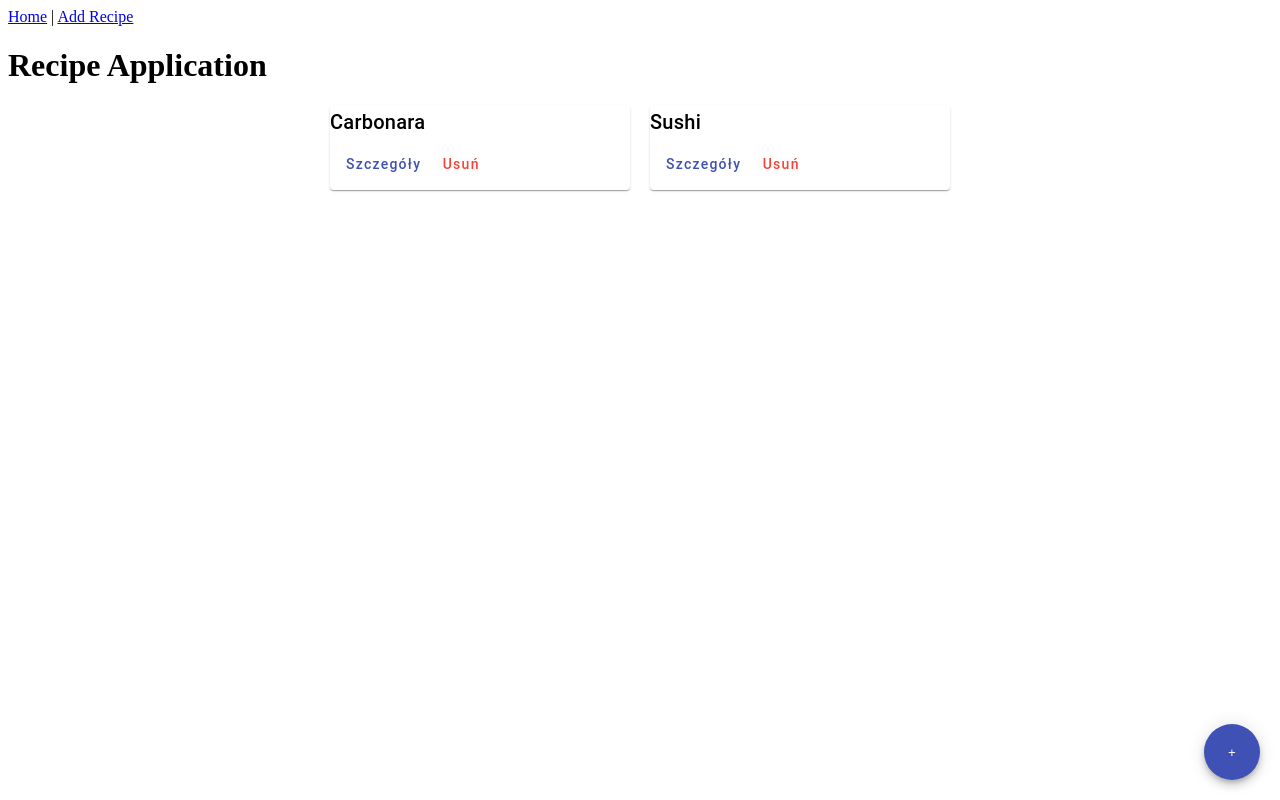
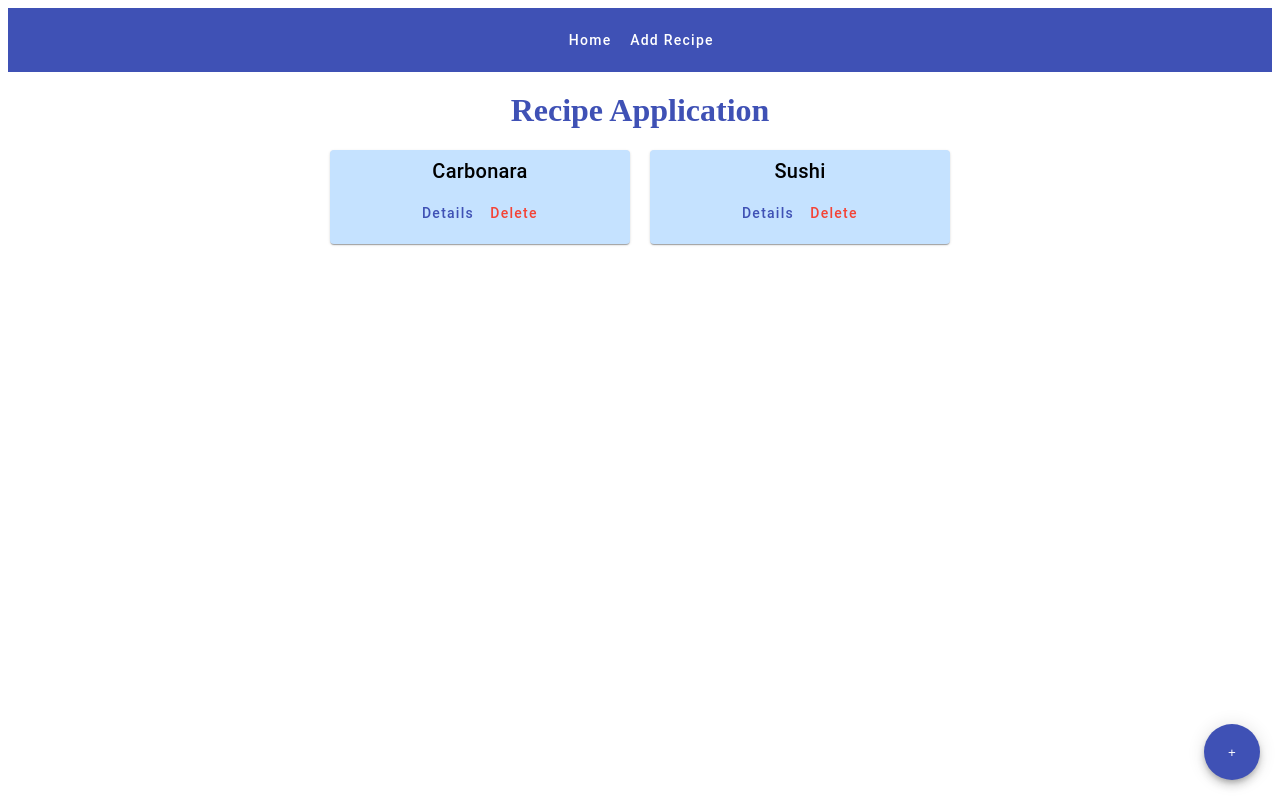
Before and after one commit to ZuzRad/Recipe-Application, an Angular app: page / in a window 1280 px wide. Built offline with nearby package versions, Linux system fonts and the light colour scheme.

Commit message:
Style update

```diff
--- a/src/app/app.component.css
+++ b/src/app/app.component.css
@@ -0,0 +1,16 @@
+.spacer {
+    flex: 1 1 auto;
+  }
+
+h1 {
+    text-align: center;
+    margin-top: 20px;
+    color: #3f51b5;
+  }
+
+
+mat-toolbar {
+    width: 100%;
+    display: flex;
+    justify-content: center;
+}
--- a/src/app/app.component.html
+++ b/src/app/app.component.html
@@ -1,7 +1,13 @@
-<nav>
-    <a routerLink="/">Home</a> |
-    <a routerLink="/add">Add Recipe</a>
-  </nav>
+<div class="nav">
+  <mat-toolbar color="primary">
+    <nav>
+      <a mat-button routerLink="/">Home</a>
+      <span class="spacer"></span>
+      <a mat-button routerLink="/add">Add Recipe</a>
+    </nav>
+  </mat-toolbar>
+</div>
+
 
   <h1>{{ title }}</h1>
 
--- a/src/app/app.module.ts
+++ b/src/app/app.module.ts
@@ -1,12 +1,15 @@
 import { NgModule } from '@angular/core';
 import { BrowserModule } from '@angular/platform-browser';
 import { BrowserAnimationsModule } from '@angular/platform-browser/animations';
+import { provideHttpClient } from '@angular/common/http';
 import { FormsModule } from '@angular/forms';
+
 import { MatCardModule } from '@angular/material/card';
 import { MatFormFieldModule } from '@angular/material/form-field';
 import { MatInputModule } from '@angular/material/input';
 import { MatButtonModule } from '@angular/material/button';
-import { provideHttpClient } from '@angular/common/http';
+import { MatToolbarModule } from '@angular/material/toolbar';
+
 
 import { AppComponent } from './app.component';
 import { ListComponent } from './list/list.component';
@@ -30,6 +33,7 @@ import { AppRoutingModule } from './app.routing.module';
     BrowserAnimationsModule,
     MatCardModule,
     MatFormFieldModule,
+    MatToolbarModule,
     MatInputModule,
     MatButtonModule,
   ],
--- a/src/app/details/details.component.css
+++ b/src/app/details/details.component.css
@@ -0,0 +1,17 @@
+.centered-card {
+    display: flex;
+    justify-content: center;
+    min-height: 100vh;
+}
+
+mat-card {
+    width: 100%;
+    max-width: 600px;
+    padding: 20px;
+}
+
+mat-card-title {
+    text-align: center;
+    font-size: 1.5rem;
+    font-weight: bold;
+}
--- a/src/app/details/details.component.html
+++ b/src/app/details/details.component.html
@@ -1,7 +1,9 @@
-<mat-card *ngIf="recipe">
+<div class="centered-card">
+  <mat-card *ngIf="recipe">
     <mat-card-title>{{ recipe.title }}</mat-card-title>
     <mat-card-content>
-      <h3>Przepis:</h3>
+      <h3>Recipe:</h3>
       <p>{{ recipe.details }}</p>
     </mat-card-content>
   </mat-card>
+</div>
--- a/src/app/form/form.component.css
+++ b/src/app/form/form.component.css
@@ -0,0 +1,18 @@
+form {
+    display: flex;
+    flex-direction: column;
+    align-items: center;
+    justify-content: center;
+}
+
+mat-card {
+    display: flex;
+    justify-content: center;
+    align-items: center;
+}
+
+mat-card-content {
+    display: flex;
+    flex-direction: column;
+    align-items: center;
+}
--- a/src/app/form/form.component.html
+++ b/src/app/form/form.component.html
@@ -1,16 +1,16 @@
 <mat-card>
-    <mat-card-title>Dodaj nowy przepis</mat-card-title>
+    <mat-card-title>Add a new recipe</mat-card-title>
     <mat-card-content>
       <form>
         <mat-form-field>
-          <mat-label>Tytuł</mat-label>
+          <mat-label>Title</mat-label>
           <input matInput [(ngModel)]="newRecipe.title" name="title">
         </mat-form-field>
         <mat-form-field>
-          <mat-label>Przepis</mat-label>
+          <mat-label>Recipe</mat-label>
           <input matInput [(ngModel)]="newRecipe.details" name="ingredients">
         </mat-form-field>
-        <button mat-raised-button color="primary" (click)="addRecipe()">Dodaj</button>
+        <button mat-raised-button color="primary" (click)="addRecipe()">Add</button>
       </form>
     </mat-card-content>
   </mat-card>
--- a/src/app/list/list.component.css
+++ b/src/app/list/list.component.css
@@ -7,6 +7,13 @@
 
   .recipe-item {
     width: 300px;
+    background-color: #c5e2ff;
+    display: flex;
+    flex-direction: column;
+    align-items: center;
+    justify-content: center;
+    padding: 5px;
+    text-align: center;
   }
 
   .add-button {
--- a/src/app/list/list.component.html
+++ b/src/app/list/list.component.html
@@ -2,8 +2,8 @@
     <mat-card *ngFor="let recipe of recipes" class="recipe-item">
       <mat-card-title>{{ recipe.title }}</mat-card-title>
       <mat-card-actions>
-        <button mat-button color="primary" (click)="goToDetails(recipe.id)">Szczegóły</button>
-        <button mat-button color="warn" (click)="deleteRecipe(recipe.id)">Usuń</button>
+        <button mat-button color="primary" (click)="goToDetails(recipe.id)" class="list-button">Details</button>
+        <button mat-button color="warn" (click)="deleteRecipe(recipe.id)" class="list-button">Delete</button>
       </mat-card-actions>
     </mat-card>
   </div>
--- a/src/assets/recipes.json
+++ b/src/assets/recipes.json
@@ -2,11 +2,11 @@
   {
     "id": 1,
     "title": "Carbonara",
-    "details": "Aby przygotować spaghetti alla carbonara, ugotuj 200 g spaghetti w osolonej wodzie, aż będzie al dente. W międzyczasie pokrój 100 g guanciale (lub pancetty) i smaż, aż będzie chrupiące. W misce ubij 2 jajka z 50 g startego parmezanu i świeżo mielonym pieprzem. Po odcedzeniu makaronu, połącz go z guanciale, a następnie szybko dodaj mieszankę jajeczną, mieszając, aż sos stanie się kremowy. Jeśli jest zbyt gęsty, dodaj odrobinę wody z gotowania makaronu. Podawaj z dodatkowym serem i pieprzem. Smacznego!"
+    "details": "To make spaghetti alla carbonara, cook 200g spaghetti in salted water until al dente. Meanwhile, chop 100g guanciale (or pancetta) and fry until crispy. In a bowl, beat 2 eggs with 50g grated parmesan and freshly ground pepper. Once the pasta is drained, combine it with the guanciale, then quickly add the egg mixture, stirring until the sauce is creamy. If it is too thick, add a little of the pasta cooking water. Serve with extra cheese and pepper. Enjoy!"
   },
   {
     "id": 2,
     "title": "Sushi",
-    "details": "Najpierw przepłucz ryż pod zimną wodą, aż woda będzie przejrzysta, a następnie ugotuj go w 300 ml wody zgodnie z instrukcją na opakowaniu. Po ugotowaniu ryżu, w osobnej misce wymieszaj ocet ryżowy, cukier i sól, aż się rozpuszczą, a następnie delikatnie wmieszaj w ciepły ryż. Na macie do sushi (lub czystej ściereczce) ułóż arkusz nori, na nim równomiernie rozłóż ryż, pozostawiając wolny brzeg. Na ryżu umieść wybrane składniki (warzywa lub ryby), a następnie zroluj sushi, zaczynając od brzegu z nadzieniem. Zastosuj lekki nacisk, aby dobrze związać rolkę. Pokrój na kawałki i podawaj z wasabi i sosem sojowym. Smacznego!"
+    "details": "First, rinse the rice under cold water until the water runs clear, then cook it in 300ml of water according to the instructions on the package. Once the rice is cooked, in a separate bowl, mix the rice vinegar, sugar and salt until dissolved, then gently stir into the warm rice. Place a sheet of nori on a sushi mat (or clean tea towel), spread the rice evenly on it, leaving the edge free. Place your chosen ingredients (vegetables or fish) on the rice, then roll the sushi, starting from the edge with the filling. Apply light pressure to secure the roll. Cut into pieces and serve with wasabi and soy sauce. Enjoy!"
   }
 ]
```
